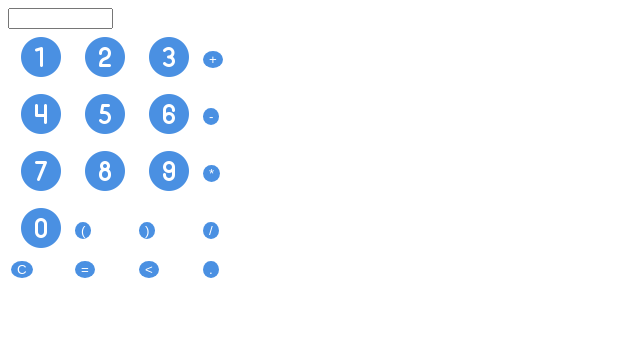
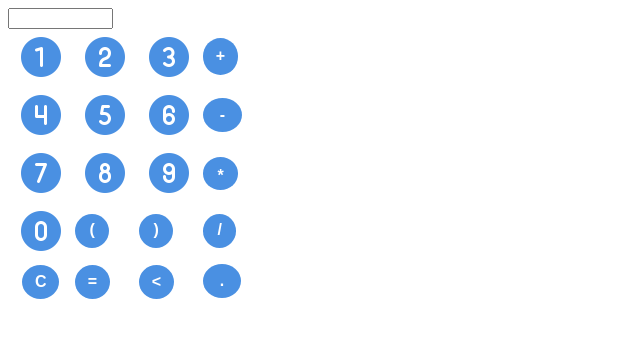
Before and after one commit to Fabdev31/projet_calculatrice, a website: page index.html in a window 1280 px wide. Shown: the whole page, without its empty margins (0-640 px from the left). Drawn offline with nearby package versions, Linux system fonts and the light colour scheme; files whose address does not match are found by name.

Commit message:
touches crees

```diff
--- a/index.html
+++ b/index.html
@@ -13,28 +13,28 @@
                 </button></td>
                 <td><button onclick='concatenerOperation("2")'><img src="/images/icons8-cerclé-2-48.png" alt="icone-chiffre-2-cercle"></button></td>
                 <td><button onclick='concatenerOperation("3")'><img src="/images/icons8-cerclé-3-48.png" alt="icone-chiffre-3-cercle"></button></td>
-                <td><button class="touche-a-creer" onclick='concatenerOperation("+")'>+</button></td>
+                <td><button class="touche-a-creer" id="bouton-plus" onclick='concatenerOperation("+")'>+</button></td>
             </tr>
             <tr>
                 <td><button onclick='concatenerOperation("4")'><img src="/images/icons8-cerclé-4-48.png" alt="icone-chiffre-4-cercle"></button></td>
                 <td><button onclick='concatenerOperation("5")'><img src="/images/icons8-cerclé-5-48.png" alt="icone-chiffre-5-cercle"></button></td>
                 <td><button onclick='concatenerOperation("6")'><img src="/images/icons8-cerclé-6-48.png" alt="icone-chiffre-6-cercle"></button></td>
-                <td><button class="touche-a-creer" onclick='concatenerOperation("-")'>-</button></td>
+                <td><button class="touche-a-creer" id="bouton-moins" onclick='concatenerOperation("-")'>-</button></td>
             </tr>
             <tr>
                 <td><button onclick='concatenerOperation("7")'><img src="/images//icons8-cerclé-7-48.png" alt="icone-chiffre-7-cercle"></button></td>
                 <td><button onclick='concatenerOperation("8")'><img src="/images/icons8-cerclé-8-48.png" alt="icone-chiffre-8-cercle"></button></td>
                 <td><button onclick='concatenerOperation("9")'><img src="/images/icons8-cerclé-9-48.png" alt="icone-chiffre-9-cercle"></button></td>
-                <td><button class="touche-a-creer" onclick='concatenerOperation("*")'>*</button></td>
+                <td><button class="touche-a-creer" id="bouton-multiplier" onclick='concatenerOperation("*")'>*</button></td>
             </tr>
             <tr>
                 <td><button onclick='concatenerOperation("0")'><img src="/images/icons8-cerclé-0-48.png" alt="icone-chiffre-0-cercle"></button></td>
-                <td><button class="touche-a-creer" onclick='concatenerOperation("(")'>(</button></td>
-                <td><button class="touche-a-creer" onclick='concatenerOperation(")")'>)</button></td>
-                <td><button class="touche-a-creer" onclick='concatenerOperation("/")'>/</button></td>
+                <td><button class="touche-a-creer" id="parenthese-gauche" onclick='concatenerOperation("(")'>(</button></td>
+                <td><button class="touche-a-creer" id="parenthese-droite" onclick='concatenerOperation(")")'>)</button></td>
+                <td><button class="touche-a-creer" id="bouton-diviser" onclick='concatenerOperation("/")'>/</button></td>
             </tr>
             <tr>
-                <td><button class="touche-a-creer" onclick='effacerResultat()'>C</button></td>
+                <td><button class="touche-a-creer" id="bouton-correction" onclick='effacerResultat()'>C</button></td>
                 <td><button class="touche-a-creer" id="symbolegalite" onclick='calculResultat()'>=</button></td>
                 <td><button class="touche-a-creer" id="bouton-retour" onclick='supprimerDernierCaractere()'><</button></td>
                 <td><button class="touche-a-creer" id="bouton-virgule" onclick='concatenerOperation(",")'>.</button></td>
--- a/style.css
+++ b/style.css
@@ -1,11 +1,99 @@
+
+body {
+    font-family: 'Courier New', Courier, monospace;
+}
+
 button {
     border:none;
     color: white;
     background-color: white;
     border-radius: 25%;
+    font-size: 100%;
+    font-weight: 900;
 }
 
 .touche-a-creer {
     background-color: rgb(74, 144, 226);
     border-radius: 50%;
 }
+
+#bouton-plus {
+    padding-top: 0.55rem;
+    padding-bottom: 0.6rem;
+    padding-left: 0.8rem;
+    padding-right: 0.8rem;
+    margin-bottom: 0.3rem;
+}
+
+#bouton-moins {
+    padding-top: 0.5rem;
+    padding-bottom: 0.5rem;
+    padding-left: 1.05rem;
+    padding-right: 1.05rem;
+    margin-bottom: 0.3rem;
+}
+
+#bouton-multiplier {
+    padding-top: 0.6rem;
+    padding-bottom: 0.3rem;
+    padding-left: 0.9rem;
+    padding-right: 0.9rem;
+    margin-bottom: 0.2rem;
+}
+
+#parenthese-gauche {
+    padding-top: 0.4rem;
+    padding-bottom: 0.6rem;
+    padding-left: 0.9rem;
+    padding-right: 0.9rem;
+    margin-bottom: 0.2rem;
+}
+
+#parenthese-droite {
+    padding-top: 0.4rem;
+    padding-bottom: 0.6rem;
+    padding-left: 0.9rem;
+    padding-right: 0.9rem;
+    margin-bottom: 0.2rem;
+}
+
+#bouton-diviser {
+    padding-top: 0.4rem;
+    padding-bottom: 0.6rem;
+    padding-left: 0.9rem;
+    padding-right: 0.9rem;
+    margin-bottom: 0.2rem;
+}
+
+#bouton-correction {
+    padding-top: 0.5rem;
+    padding-bottom: 0.5rem;
+    padding-left: 0.8rem;
+    padding-right: 0.8rem;
+    margin-bottom: 0.2rem;
+    margin-left: 0.7rem;
+}
+
+#symbolegalite {
+    padding-top: 0.5rem;
+    padding-bottom: 0.5rem;
+    padding-left: 0.8rem;
+    padding-right: 0.8rem;
+    margin-bottom: 0.2rem;
+}
+
+#bouton-retour {
+    padding-top: 0.5rem;
+    padding-bottom: 0.5rem;
+    padding-left: 0.8rem;
+    padding-right: 0.8rem;
+    margin-bottom: 0.2rem;
+}
+
+#bouton-virgule {
+    padding-top: 0.5rem;
+    padding-bottom: 0.5rem;
+    padding-left: 1.05rem;
+    padding-right: 1.05rem;
+    margin-bottom: 0.3rem;
+}
```
